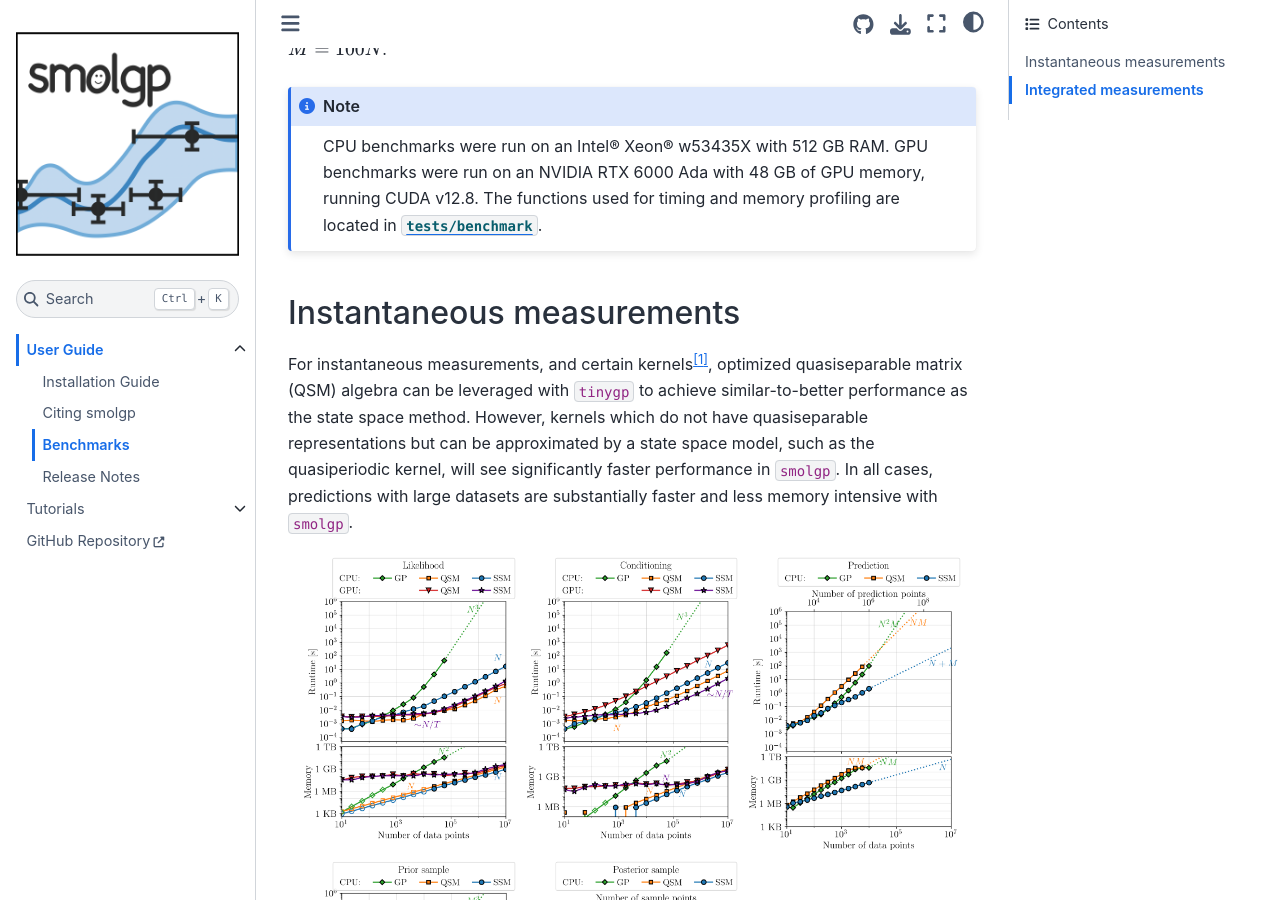
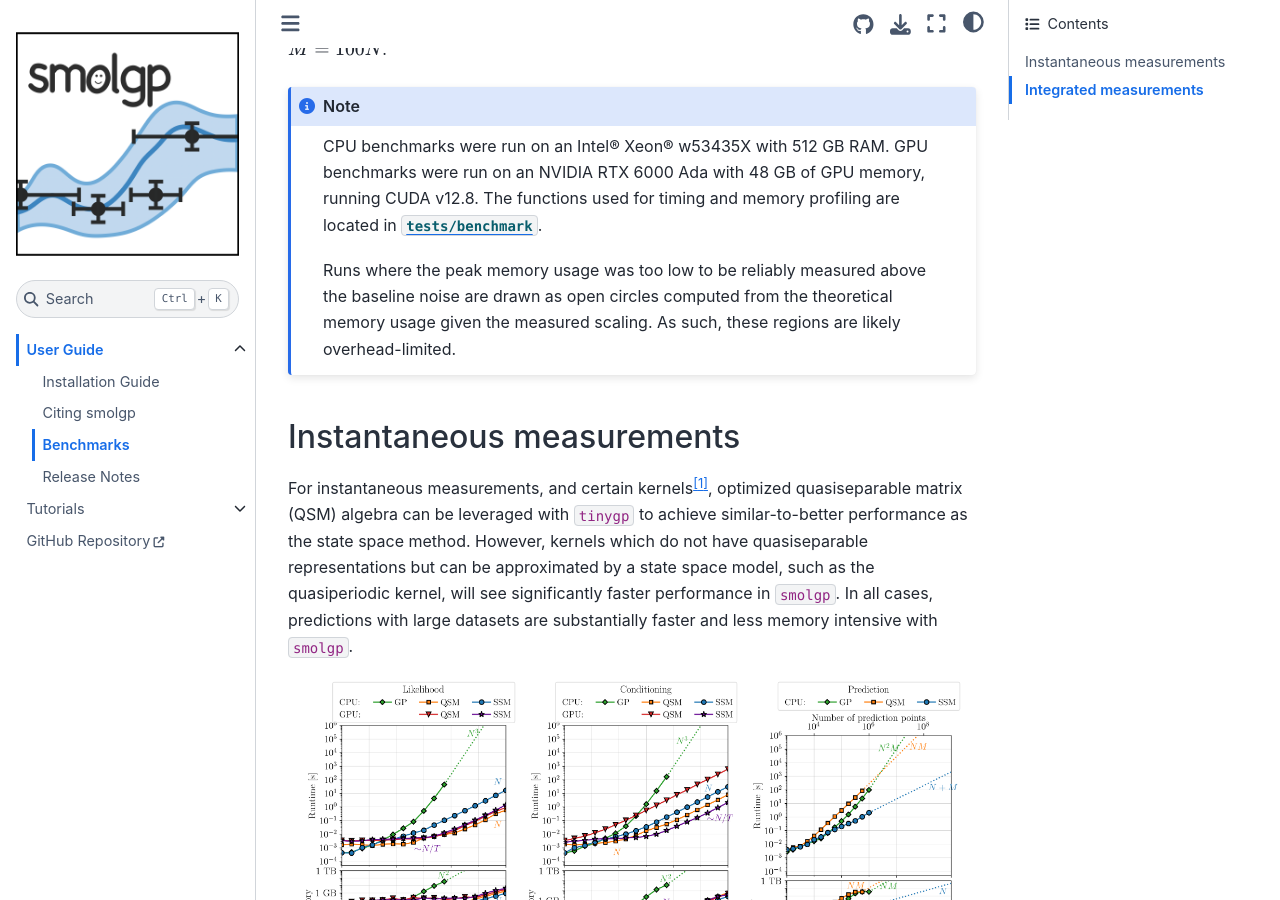
Before and after one commit to smolgp-dev/smolgp, a Sphinx documentation site: the page built from docs/benchmarks.md, in a window 1280 px wide and 900 px high, scrolled down 511 px. Built offline with Sphinx 7.4.7 and the Sphinx Book theme 1.1.4, drawn with Linux system fonts in a browser that asks for light colours; pages that are not in the unit, such as notebooks, are missing from menus.

Commit message:
clean up benchmark plots and add note about small measured peak memory

```diff
--- a/docs/benchmarks.md
+++ b/docs/benchmarks.md
@@ -17,6 +17,8 @@
 :name: a-tip-reference
 CPU benchmarks were run on an Intel&reg; Xeon&reg; w53435X with 512 GB RAM.
 GPU benchmarks were run on an NVIDIA RTX 6000 Ada with 48 GB of GPU memory, running CUDA v12.8. The functions used for timing and memory profiling are located in [`tests/benchmark`](https://github.com/smolgp-dev/smolgp/tree/main/tests/benchmark).
+
+Runs where the peak memory usage was too low to be reliably measured above the baseline noise are drawn as open circles computed from the theoretical memory usage given the measured scaling. As such, these regions are likely overhead-limited.
 :::
 
 ## Instantaneous measurements
```
